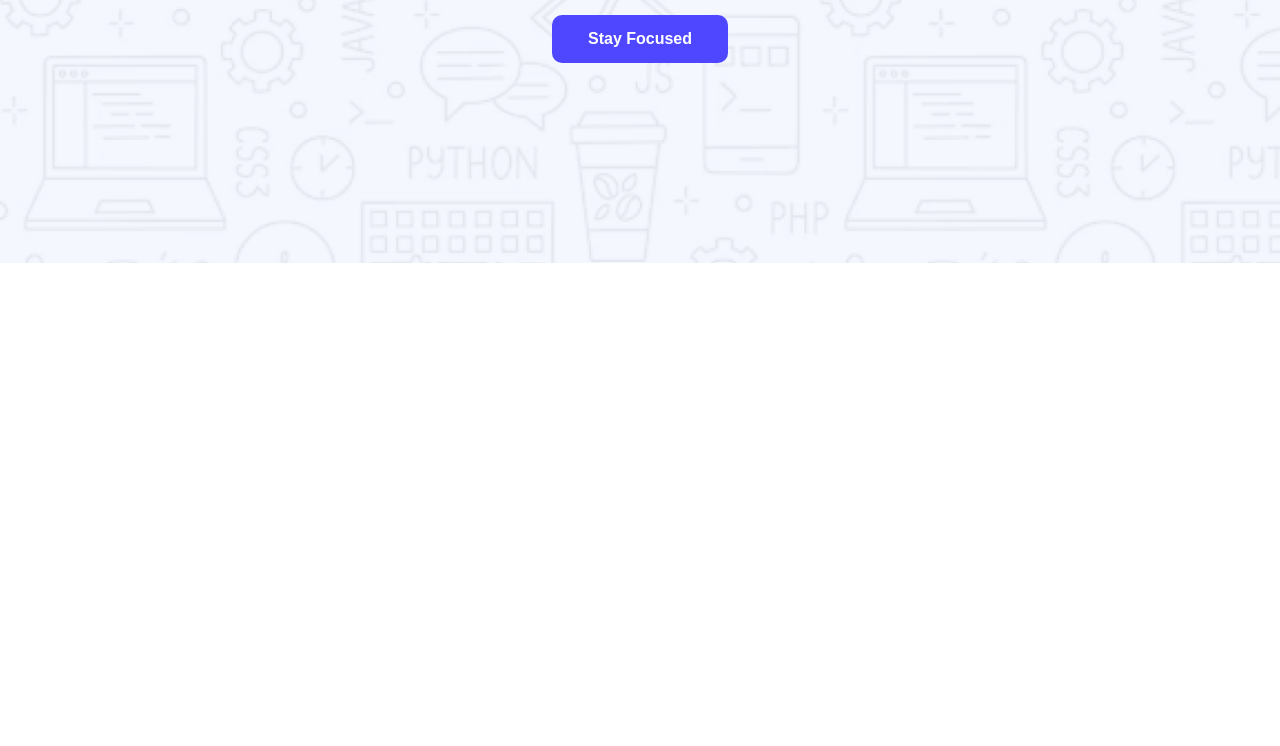
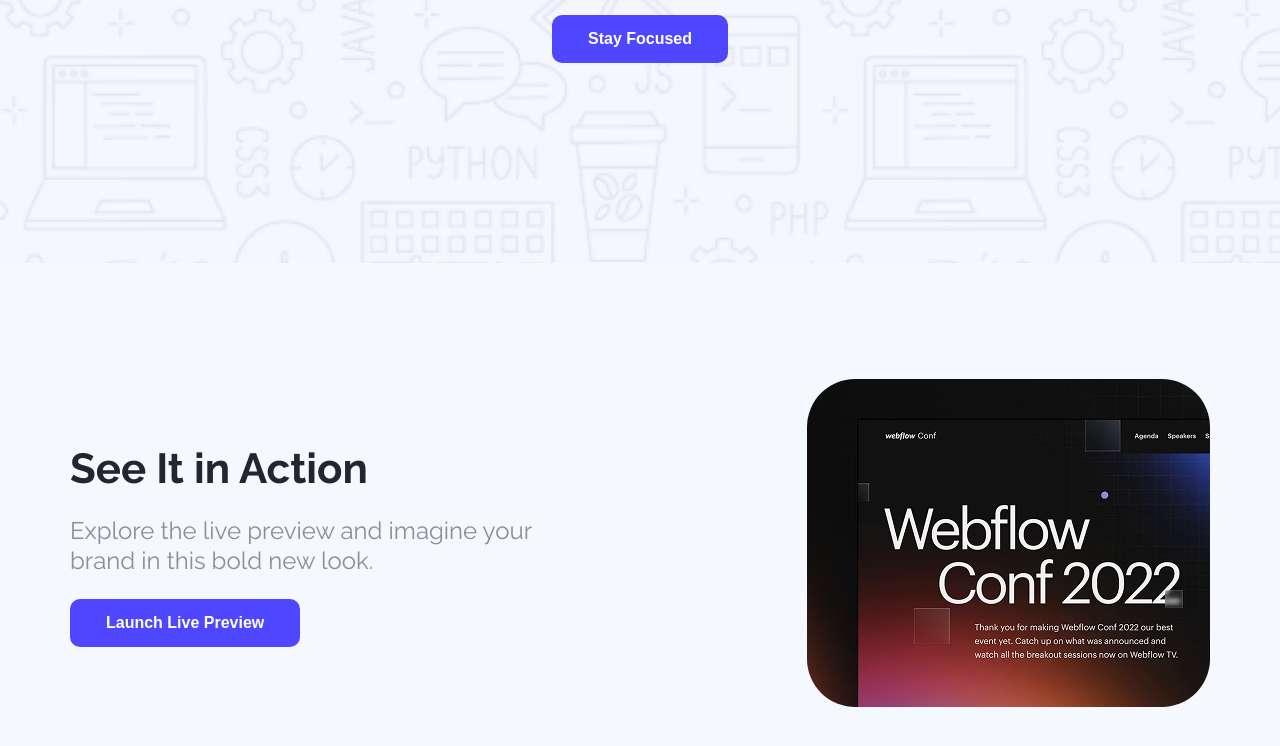
Before and after one commit to moonrimajannat/B12A01-landing-launchpad-assignment, a plain HTML site: page index.html in a window 1280 px wide. Shown: the part 480-1226 px from the top of the page. Before the commit the page ends 800 px from the top, so only its background shows below. Drawn offline with Linux system fonts and the light colour scheme.

Commit message:
completed the action section

```diff
--- a/index.html
+++ b/index.html
@@ -21,7 +21,7 @@
     <!-- Navbar and Banner Section -->
     <section class="banner-section">
         <!-- navbar block -->
-        <div class="global-padding" id="navbar">
+        <div class="container" id="navbar">
             <div>
                 <img src="./Assets/logo.png" alt="brand-logo">
             </div>
@@ -31,7 +31,7 @@
         </div>
 
         <!-- banner block -->
-        <div class="banner-container">
+        <div class="container banner-container">
             <h1>Cool Dark UI Template for<br>Webflow Agencies!</h1>
             <div>
                 <button class="primary-button">Stay Focused</button>
@@ -39,6 +39,25 @@
         </div>
     </section>
 
+    <!-- Action Section -->
+    <section class="action-section">
+        <div class="container acction-wrapper">
+            <div class="action-container">
+                <h2>See It in Action</h2>
+                <p>Explore the live preview and imagine your<br>brand in this bold new look.</p>
+                <div>
+                    <button class="primary-button">Launch Live Preview</button>
+                </div>
+            </div>
+            <div>
+                <img class="action-img" src="./Assets/wc-mini.png" alt="wc-mini-image">
+            </div>
+        </div>
+    </section>
+
+
+
+
 </body>
 
 </html>
--- a/style.css
+++ b/style.css
@@ -1,18 +1,21 @@
 body {
     margin: 0px;
+    background-color: #F5F8FF;
 }
 
 
 .raleway-normal {
-  font-family: "Raleway", sans-serif;
-  font-optical-sizing: auto;
-  font-weight: normal;
-  font-style: normal;
+    font-family: "Raleway", sans-serif;
+    font-optical-sizing: auto;
+    font-weight: normal;
+    font-style: normal;
 }
 
 /* navbar style */
-.global-padding {
-    padding: 0px 150px 0px 150px;
+.container {
+    /* padding: 0px 150px 0px 150px; */
+    max-width: 1140px;
+    margin: auto;
 }
 
 .banner-section {
@@ -47,7 +50,7 @@ h1 {
     line-height: normal;
 }
 
-.banner-container{
+.banner-container {
     display: flex;
     flex-direction: column;
     align-items: center;
@@ -55,3 +58,38 @@ h1 {
     gap: 37px;
     padding: 208px 0px 200px 0px;
 }
+
+
+/* Action Section Style */
+
+h2 {
+    color: #252432;
+    font-size: 42px;
+    font-weight: 700;
+    line-height: normal;
+    margin: 0px;
+}
+
+.acction-wrapper {
+    display: flex;
+    justify-content: space-between;
+    align-items: center;
+    padding: 116px 0px;
+}
+.action-container{
+    display: flex;
+    flex-direction: column;
+    gap: 23px;
+}
+
+.action-container p {
+    color: rgba(37, 36, 50, 0.50);
+    font-size: 24px;
+    font-weight: 400;
+    line-height: 30px;
+    margin: 0px;
+}
+
+.action-img {
+    border-radius: 48px;
+}
```
